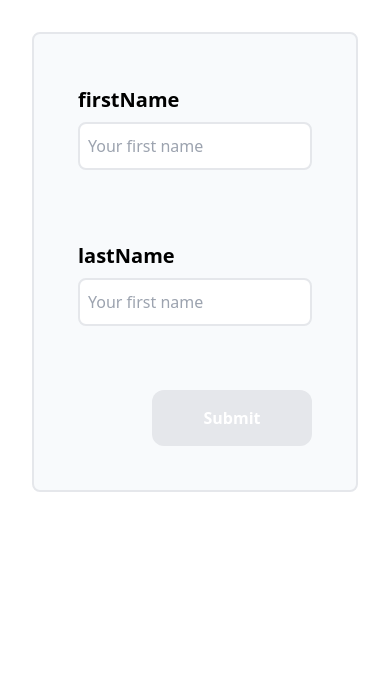
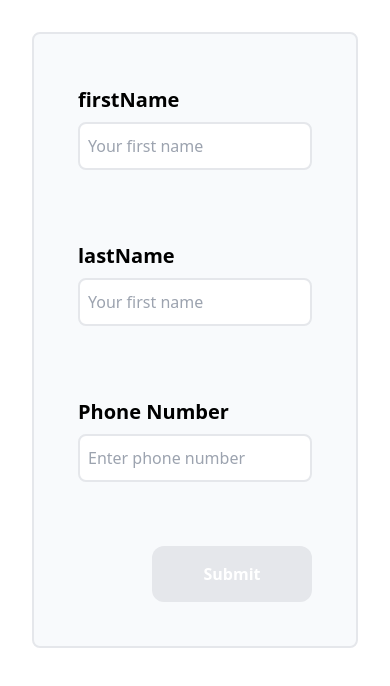
Before and after one commit to moyad37/Frontend_task, a React (Vite) app in the folder my-react-app/: page / in a window 390 px wide. Shown: the top 686 px of the page. Built offline with nearby package versions, Linux system fonts and the light colour scheme.

Commit message:
adding phone input

```diff
--- a/my-react-app/src/components/Form/Form.tsx
+++ b/my-react-app/src/components/Form/Form.tsx
@@ -1,4 +1,5 @@
-import { useForm } from "react-hook-form";
+import {Controller, useForm} from "react-hook-form";
+import PhoneInput from "react-phone-number-input/input";
 import "react-phone-number-input/style.css";
 import clsx from "clsx";
 import Input from "./Input";
@@ -8,6 +9,7 @@ import { zodResolver } from "@hookform/resolvers/zod";
 const schema = z.object({
   firstName: z.string().min(1, 'You need to write at least one char!'),
   lastName: z.string().min(1, 'isRequired'),
+  phoneNumber: z.string().optional(),
 });
 
 type FormData = z.infer<typeof schema>;
@@ -16,6 +18,7 @@ const Form = () => {
 
   const {
     register,
+      control,
     handleSubmit,
     formState: { isValid, isDirty, errors },
   } = useForm<FormData>({
@@ -49,6 +52,25 @@ const Form = () => {
             required
         />
 
+
+        <div className="form-group m-5 p-3 flex flex-col items-start basis-full md:basis-2/5">
+          <label className="my-2 text-xl font-bold" htmlFor="phoneNumber">
+            Phone Number
+          </label>
+          <Controller
+              control={control}
+              name="phoneNumber"
+              render={({ field: { value, onChange, } }) => (
+                  <PhoneInput
+                      className="px-2 w-full border-2 rounded-lg  hover:shadow-lg focus:outline-none focus:ring focus:ring-violet-300 min-h-12 text-violet-300 focus:border-neutral-300"
+                      placeholder="Enter phone number"
+                      value={value}
+                      onChange={onChange}
+                  />
+              )}
+          />
+        </div>
+
         <div className="form-group m-5 p-3 flex flex-row justify-end items-center basis-full relative">
           <button
               className={clsx(
```
